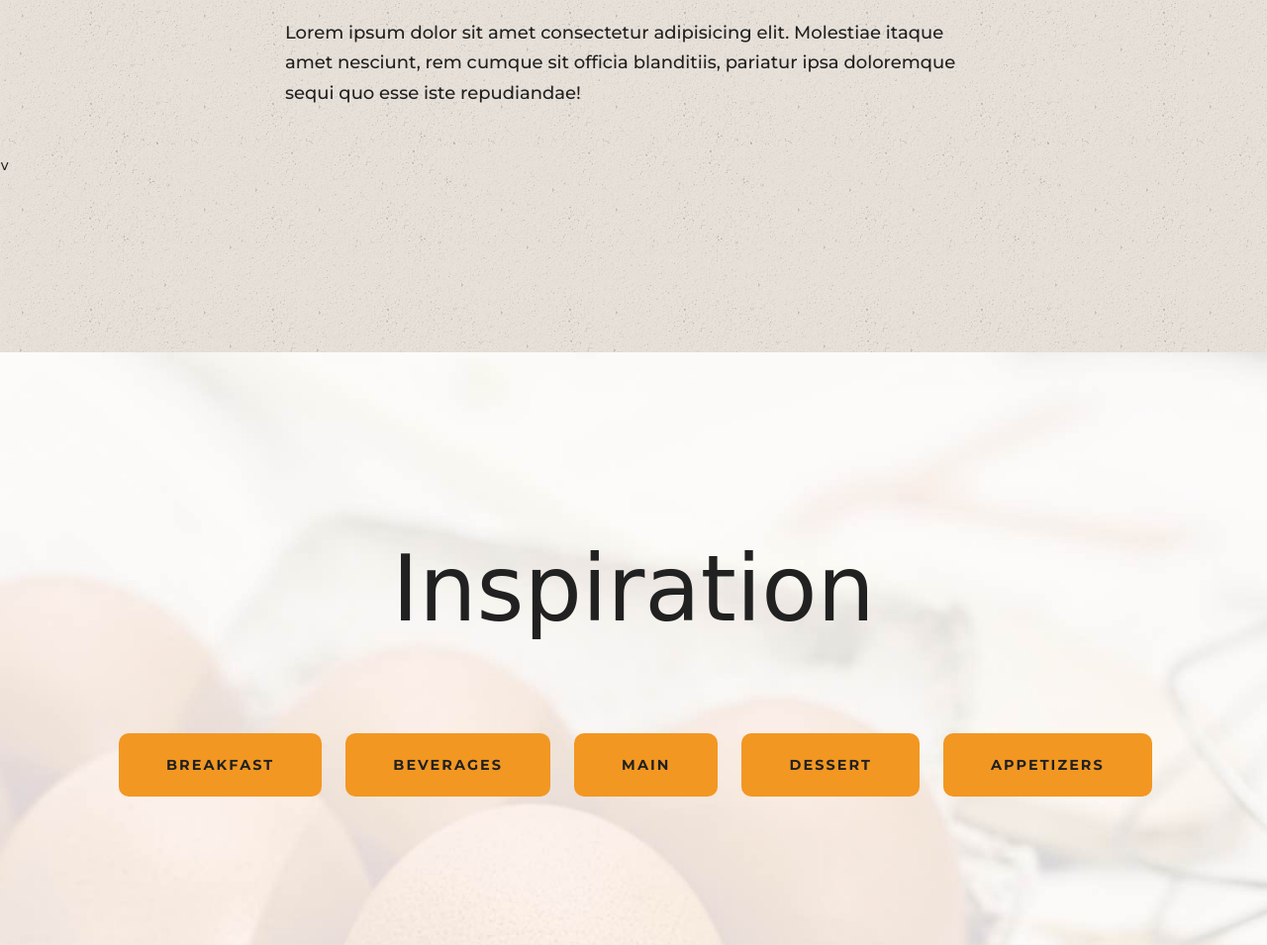
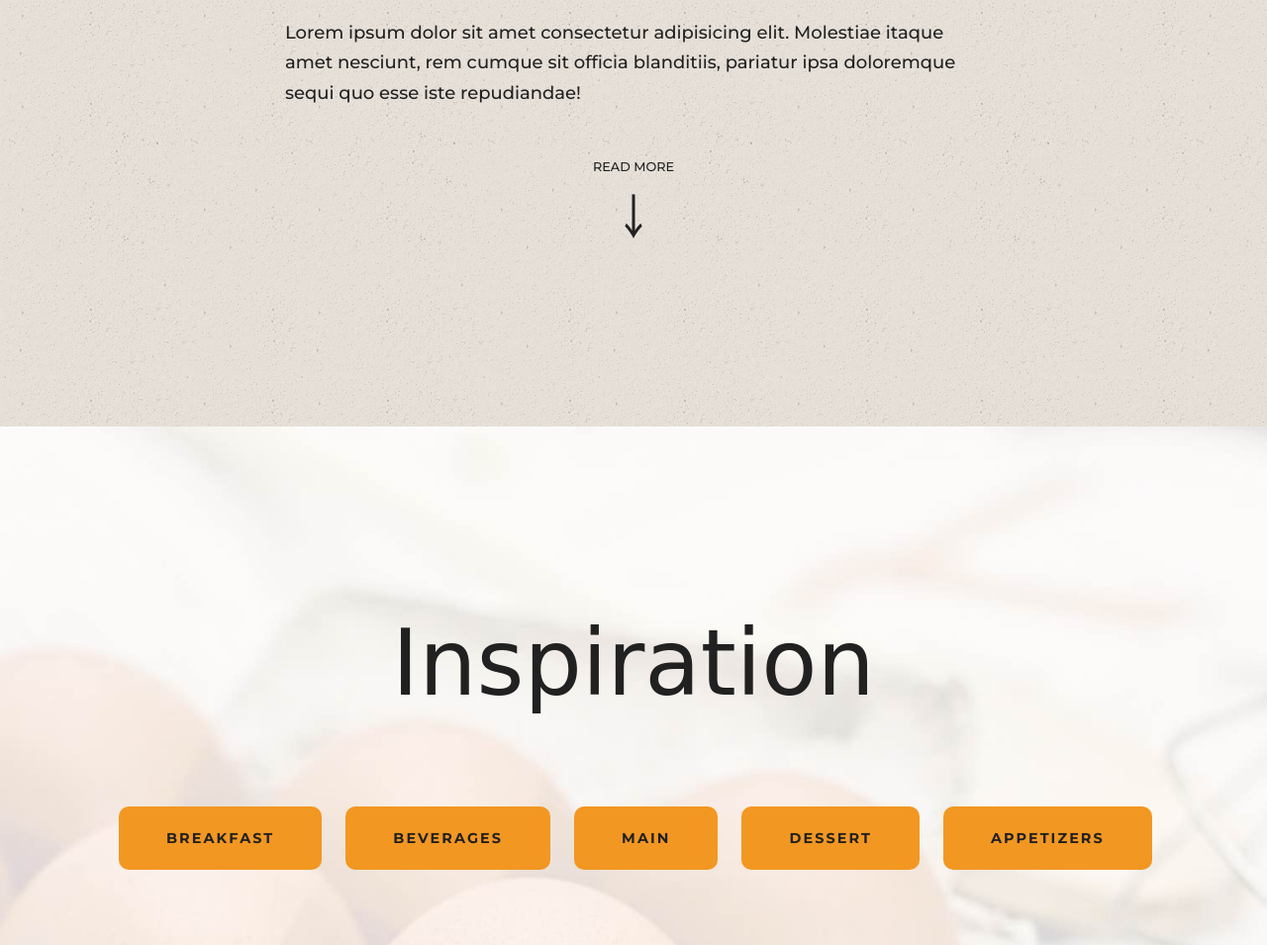
Before and after one commit to PBA-EAAA-Group3/farmfair-static, a website built with Parcel: page index.html in a window 1280 px wide. Shown: the part 1439-2394 px from the top of the page at 99% size. Built offline with nearby package versions, Linux system fonts and the light colour scheme; a web font is replaced by a local one.

Commit message:
down arrow

```diff
--- a/css/custom.css
+++ b/css/custom.css
@@ -102,6 +102,9 @@ Global styles - Buttons
 
 .downArrow{
     color: #212121;
+    display: block;
+    text-align: center;
+    font-size: xxx-large;
 }
 
 /*
@@ -356,6 +359,13 @@ border-radius: 20px;
     max-width: 500px;
     margin: 48px auto;
     display: block
+}
+
+.readMore .label{
+    display: block;
+    text-align: center;
+    margin: 0px auto -40px auto !important;
+    text-transform: uppercase;
 }
 
 
--- a/index.html
+++ b/index.html
@@ -101,7 +101,9 @@
   <section id="story">
     <h2>Our Story</h2>
     <p>Lorem ipsum dolor sit amet consectetur adipisicing elit. Molestiae itaque amet nesciunt, rem cumque sit officia blanditiis, pariatur ipsa doloremque sequi quo esse iste repudiandae!</p>
-    <a href="#" class="downArrow">&#709;</a>
+    <div class="readMore">
+      <p class="label">Read more</p>
+      <a href="#" class="downArrow">&#65516;</a>
   </section>
   <section id="recipes">
     <h2>Inspiration</h2>
```
